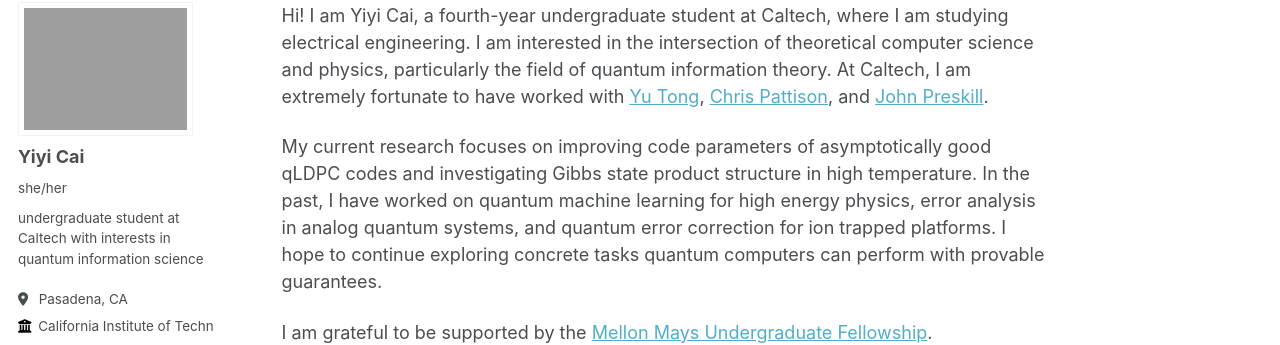
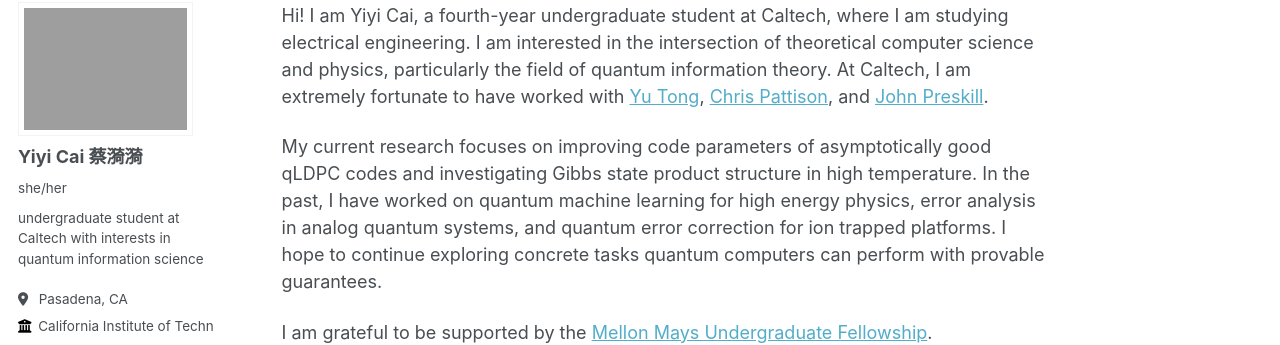
Before and after one commit to Yiyi-Cai/yiyi-cai.github.io, a Jekyll site: the page built from _pages/about.md, in a window 1280 px wide. Shown: the part 104-449 px from the top of the page. Built offline with Jekyll 4.4.1, drawn with Linux system fonts in a browser that asks for light colours; some web fonts are replaced.

Commit message:
Update _config.yml

```diff
--- a/_config.yml
+++ b/_config.yml
@@ -22,7 +22,7 @@ baseurl                  : ""
 author:
   # Biographic information
   avatar           : "profile-pic.png"
-  name             : "Yiyi Cai"
+  name             : "Yiyi Cai 蔡漪漪"
   pronouns         : "she/her"
   bio              : "undergraduate student at Caltech with interests in quantum information science"
   location         : " Pasadena, CA"
```
